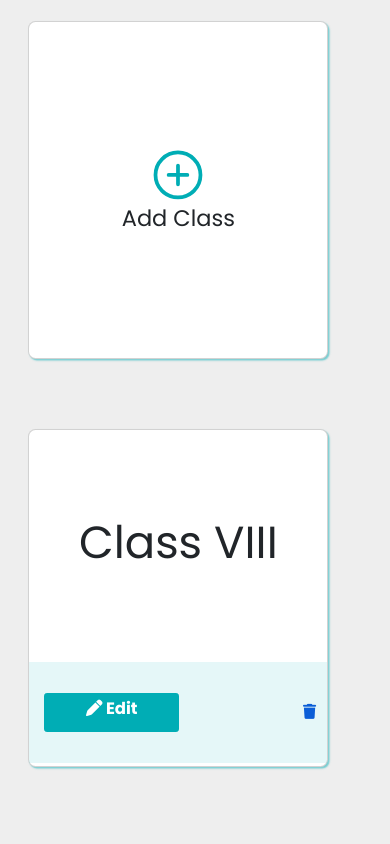
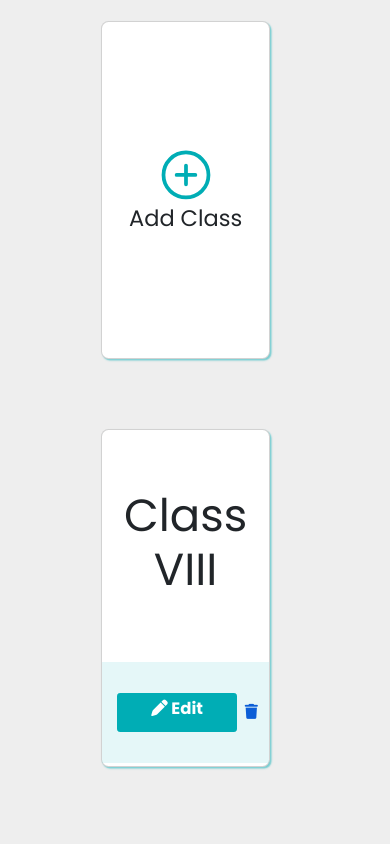
Before and after one commit to Bidyut-Kr-Das/Institute_project, a PHP site: page /classAdd.php in a window 390 px wide. Shown: the part 60-904 px from the top of the page. Run offline with PHP 8.4, Linux system fonts and the light colour scheme; data comes from the database, SQL or seed files in the repository.

Commit message:
Update style.css

```diff
--- a/css/style.css
+++ b/css/style.css
@@ -182,7 +182,9 @@ ion-icon {
 .subjectName {
     font-size: 3.7rem;
     pointer-events: none;
-}
+    /* container-name: cardMargin; */
+}
+@container
 
 .modal {
     visibility: visible;
@@ -550,7 +552,7 @@ form {
 
     .cardHolder {
         display: grid;
-        grid-template-columns: repeat(auto-fit, 90%);
+        grid-template-columns: repeat(auto-fit, aut);
         grid-gap: 2rem 0;
 
     }
```
